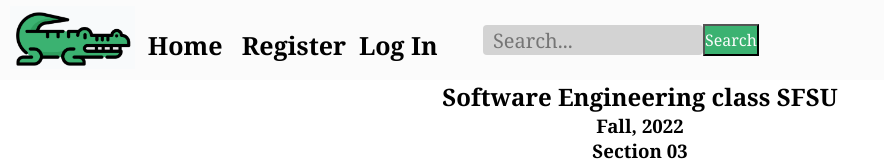
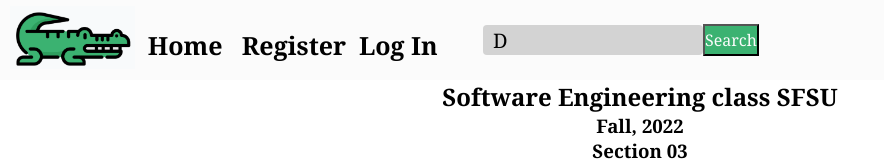
Before and after one commit to benztimm/csc648-03-fa22-team04, a React (Create React App) app in the folder application/frontend/: page / in a window 1280 px wide. Shown: the top 161 px of the page, without its empty margins (0-884 px from the left). Built offline with nearby package versions, Linux system fonts and the light colour scheme.

Commit message:
Changed App.js into function

```diff
--- /dev/null
+++ b/application/frontend/src/SearchContext.js
@@ -0,0 +1,3 @@
+import { createContext } from 'react';
+
+export const SearchContext = createContext('Default Value');
--- a/application/frontend/src/components/Navbar/Navbar.js
+++ b/application/frontend/src/components/Navbar/Navbar.js
@@ -1,10 +1,13 @@
-import { useRef, useState } from "react";
+import { useContext, useRef, useState } from "react";
 import { FaBars, FaTimes} from "react-icons/fa";
 import "../pages/styles/main.css"
 import { Link, useNavigate } from 'react-router-dom';
 import React from "react";
 
 import logo from '../images/gatorExchange.png'
+import { SearchContext } from '../../SearchContext.js';
+
+
 
 function Navbar() {
     const navigate = useNavigate();
@@ -13,8 +16,9 @@ function Navbar() {
         navRef.current.classList.toggle("responsive_nav");
     }
 
+
     //search bar query
-    const [value, setValue] = useState('');
+    const [value, setValue] = useContext(SearchContext);
 
     //put input into value ^
     const onChange = (event) => {
--- a/application/frontend/src/components/pages/History.js
+++ /dev/null
@@ -1,3 +0,0 @@
-import { createBrowserHistory } from "history";
-
-export default createBrowserHistory();
--- a/application/frontend/src/components/pages/SearchResults.js
+++ b/application/frontend/src/components/pages/SearchResults.js
@@ -2,7 +2,7 @@ import React, { useState, useEffect } from 'react';
 import { Link } from 'react-router-dom';
 import './styles/milestoneOne.css';
 import ResultCard from './ResultCard';
-import History from './History';
+
 
 function SearchResults(location) {
   const [error, setError] = useState(null);
--- a/application/frontend/src/index.js
+++ b/application/frontend/src/index.js
@@ -5,8 +5,8 @@ import './index.css';
 import { BrowserRouter, Routes, Route, Router } from 'react-router-dom';
 
 ReactDOM.render(
-  <BrowserRouter>
-    <App />
-  </BrowserRouter>,
+
+  <App />,
+
   document.getElementById('root')
 );
```
Also changed, not shown: application/frontend/src/App.js (+9 -7 lines).
